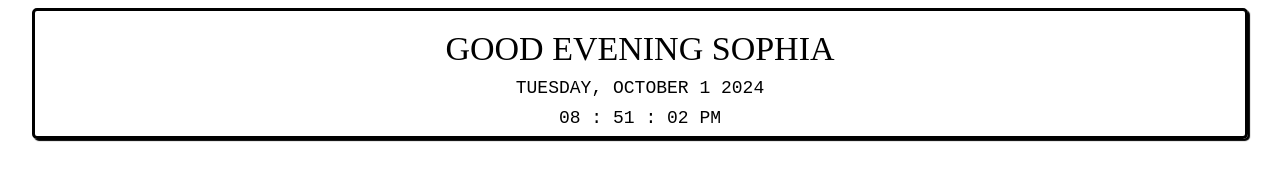
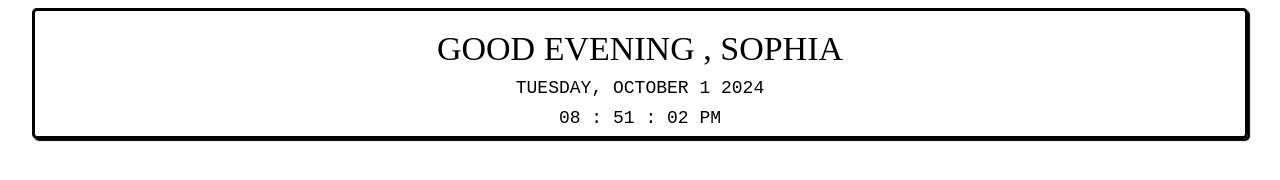
Before and after one commit to daminsophia/notion, a plain HTML site: page greetings.html in a window 1280 px wide. Drawn offline with Linux system fonts and the light colour scheme.

Commit message:
Update greetings.html

```diff
--- a/greetings.html
+++ b/greetings.html
@@ -95,7 +95,7 @@
 
 function dispalyGreetings(today){
         hrs = today.getHours();
-        name="Sophia"
+        name=", Sophia"
         if (hrs < 12)
             greet = 'Good Morning  '+name;
         else if (hrs >= 12 && hrs <= 17)
```
